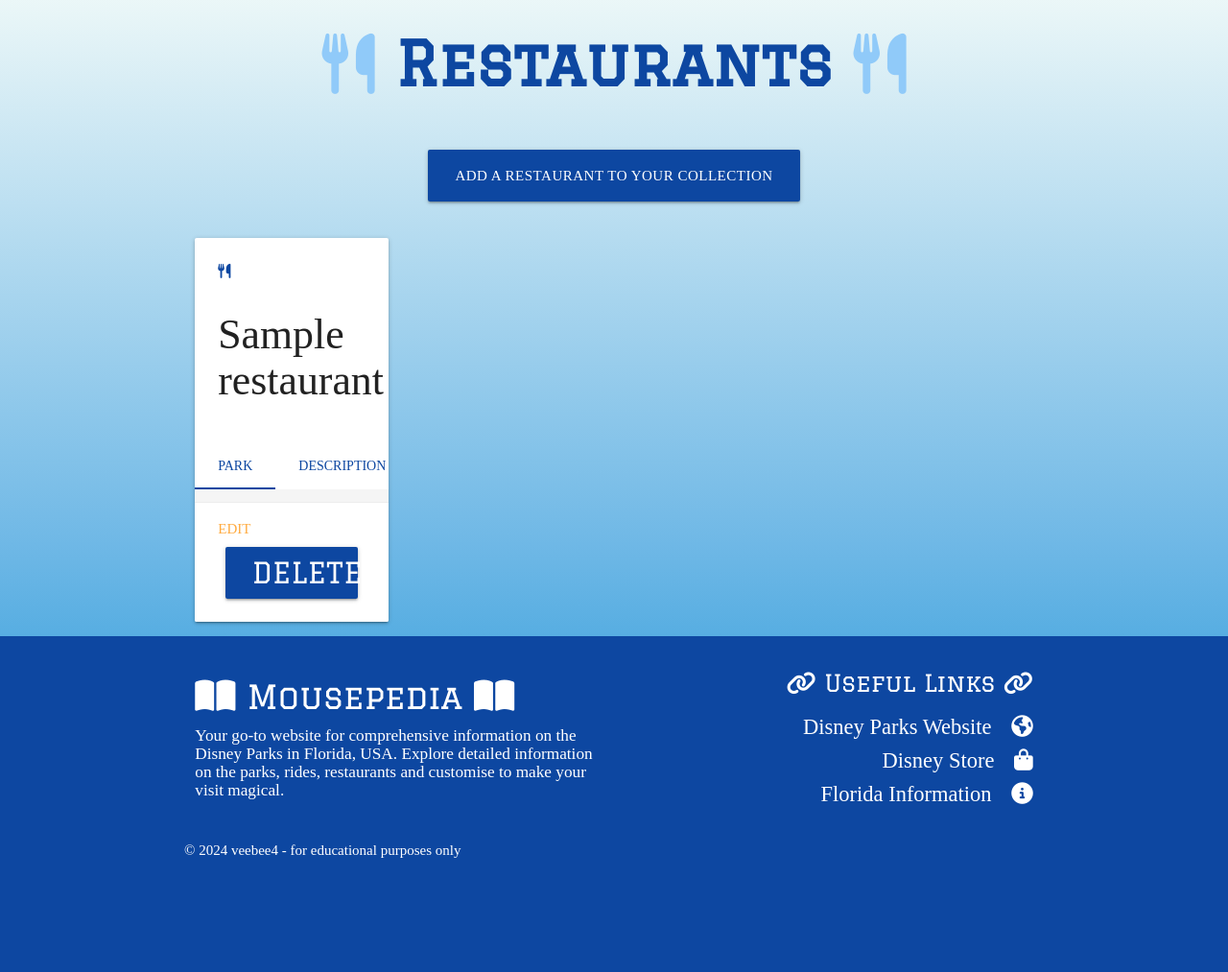
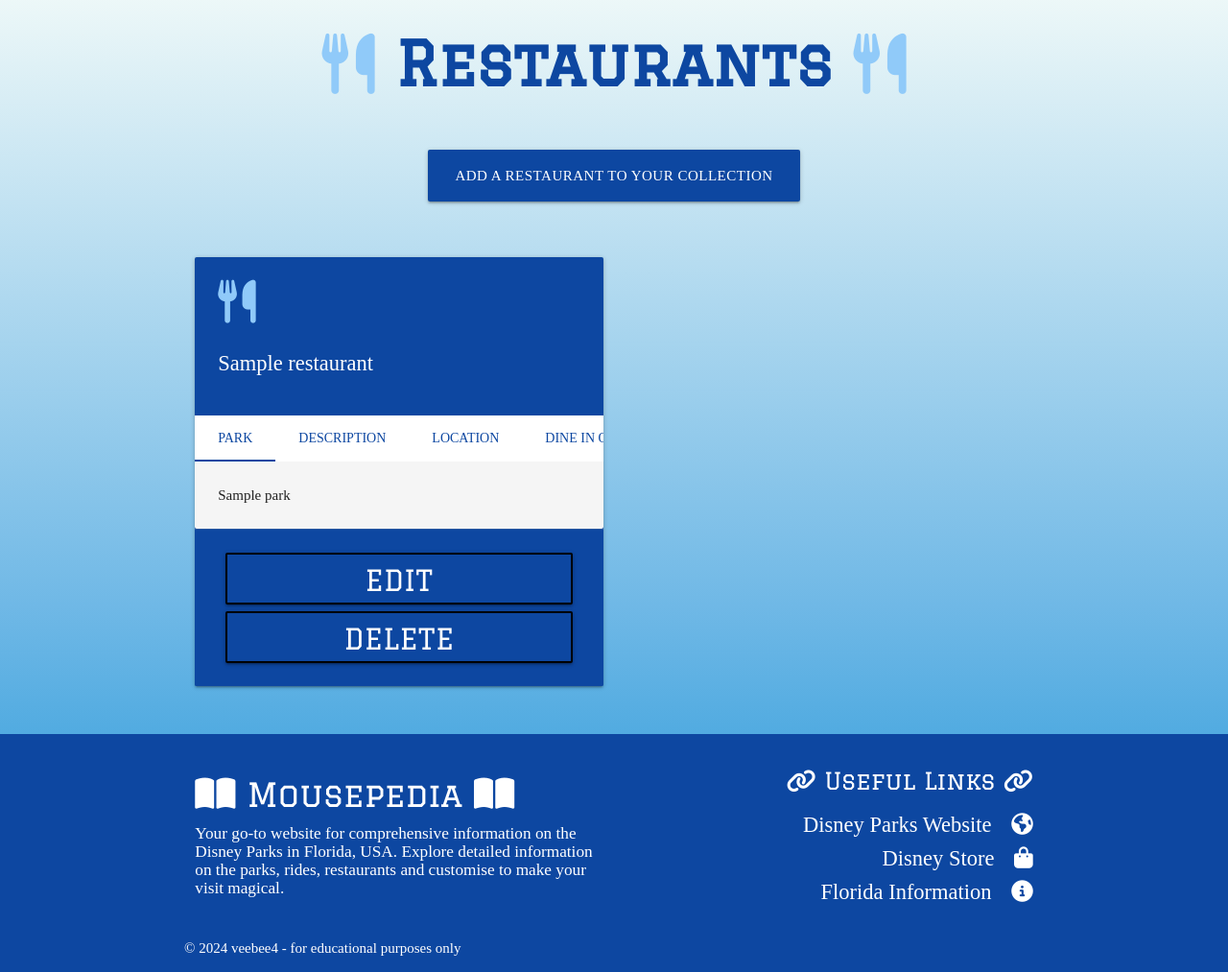
Before and after one commit to veebee4/mousepediadb, a Flask app: page /restaurants in a window 1280 px wide. Shown: the part 74-1087 px from the top of the page at 96% size. Before the commit the page ends 968 px from the top, so only its background shows below. Run offline with Flask 2, Linux system fonts and the light colour scheme; tables that the repository leaves empty hold one stand-in row (values such as "Sample post"); some libraries are stand-ins or nearby versions; some web fonts are replaced.

Commit message:
Add styling to restaurant cards on restaurants.html

```diff
--- a/mousepediadb/static/css/style.css
+++ b/mousepediadb/static/css/style.css
@@ -82,11 +82,16 @@ span.park-card-heading {
     color: white;
 }
 
-/* -------------------------------------------- Rides page Colors*/
+/* -------------------------------------------- Rides & Restaurants page Colors*/
 
-/* background colour of ride card */
-.ride-card {
+/* background colour of ride & restaurant card */
+.ride-card, .restaurant-card {
     background-color: #0d47a1;
+}
+
+/* text colour for title of ride card */
+.ride-title, .restaurant-title {
+    color: white;
 }
 
 /* colours for tabs & underline in all states */
@@ -251,18 +256,43 @@ main {
 
 .ride-title {
     font-size: 1.5rem;
-    color: white;
 }
 
 .tabs .tab a:hover {
     font-weight: bold;
 }
 
-.ride-edit, .ride-delete {
+/* edit and delete buttons on ride and restaurant page */
+.ride-rest-edit, .ride-rest-delete {
     border: 2px solid black;
 }
 
-/* ---------------------------------------------------------------------------------------------------------- Restaurant/Add Restaurant Page */
+/* ---------------------------------------------------------------------------------------------------------- Add Rides Page */
+
+/* ---------------------------------------------------------------------------------------------------------- Restaurant */
+
+.restaurant-information .card {
+    margin-bottom: 2rem;
+}
+
+.restaurant-card {
+    width: 100%;
+}
+
+.restaurant-icon {
+    font-size: 3rem;
+}
+
+.restaurant-title {
+    font-size: 1.5rem;
+}
+
+/* .restaurant-tabs {
+    display: flex;
+    flex-direction: column;
+} */
+
+/* ---------------------------------------------------------------------------------------------------------- Add Restaurant Page */
 
 .fa-burger {
     font-size: 2rem;
@@ -324,7 +354,7 @@ label {
     font-family: Graduate;
 }
 
-.row {
+.footer-row {
     margin-bottom: 0;
 }
 
--- a/mousepediadb/templates/base.html
+++ b/mousepediadb/templates/base.html
@@ -44,7 +44,7 @@
 
     <footer class="blue darken-4 page-footer">
         <div class="container footer-container">
-          <div class="row">
+          <div class="row footer-row">
             <div class="col l6 s12">
               <h4 class="white-text footer-heading"><i class="fa-solid fa-book-open"></i> Mousepedia <i class="fa-solid fa-book-open"></i></h4>
               <h6 class="white-text">Your go-to website for comprehensive information on the Disney Parks in Florida, USA. Explore detailed information on the parks, rides, restaurants and customise to make your visit magical.</h6>
--- a/mousepediadb/templates/restaurants.html
+++ b/mousepediadb/templates/restaurants.html
@@ -13,16 +13,16 @@
     </div>
 </div>
 
-<div class="row">
+<div class="row restaurant-information">
     {% for restaurant in restaurants %}
-    <div class="col s12 m6 l3">
-        <div class="card medium">
+    <div class="col s12 m10 l6">
+        <div class="card restaurant-card">
             <div class="card-content">
-                <i class="fa-solid fa-utensils blue-text text-darken-4"></i>
-                <h3>{{ restaurant.restaurant_name }}</h3>
+                <i class="fa-solid fa-utensils blue-text text-lighten-3 restaurant-icon"></i>
+                <h3 class="restaurant-title">{{ restaurant.restaurant_name }}</h3>
             </div>
             <div class="card-tabs">
-                <ul class="tabs tabs-fixed-width">
+                <ul class="tabs restaurant-tabs tabs-fixed-width">
                     <li class="tab"><a href="#tab{{ restaurant.id }}-1" class="active">Park</a></li>
                     <li class="tab"><a href="#tab{{ restaurant.id }}-2">Description</a></li>
                     <li class="tab"><a href="#tab{{ restaurant.id }}-3">Location</a></li>
@@ -38,9 +38,9 @@
                 <div id="tab{{ restaurant.id }}-5">{{ restaurant.food_type }}</div>
             </div>
             <div class="card-action">
-                <a href="{{ url_for('edit_restaurant', restaurant_id=restaurant.id) }}">Edit</a>
+                <a href="{{ url_for('edit_restaurant', restaurant_id=restaurant.id) }}" class="edit-btn btn-large blue darken-4 ride-rest-edit">Edit</a>
                 <!-- Triggers modal for delete button to ensure user is sure-->
-                <a href="#modal-{{ restaurant.id }}" class="modal-trigger delete-btn btn-large blue darken-4">Delete</a>
+                <a href="#modal-{{ restaurant.id }}" class="modal-trigger delete-btn btn-large blue darken-4 ride-rest-delete">Delete</a>
 
                 <!-- Modal Structure -->
                 <div id="modal-{{ restaurant.id }}" class="modal">
--- a/mousepediadb/templates/rides.html
+++ b/mousepediadb/templates/rides.html
@@ -32,9 +32,9 @@
                 <div id="tab{{ ride.id }}-3">{{ ride.ride_location }}</div>
             </div>
             <div class="card-action">
-                <a href="{{ url_for('edit_ride', ride_id=ride.id) }}" class="edit-btn btn-large blue darken-4 ride-edit">Edit</a>
+                <a href="{{ url_for('edit_ride', ride_id=ride.id) }}" class="edit-btn btn-large blue darken-4 ride-rest-edit">Edit</a>
                 <!-- Triggers modal for delete button to ensure user is sure-->
-                <a href="#modal-{{ ride.id }}" class="modal-trigger delete-btn btn-large blue darken-4 ride-delete">Delete</a>
+                <a href="#modal-{{ ride.id }}" class="modal-trigger delete-btn btn-large blue darken-4 ride-rest-delete">Delete</a>
 
                 <!-- Modal Structure -->
                 <div id="modal-{{ ride.id }}" class="modal">
```
